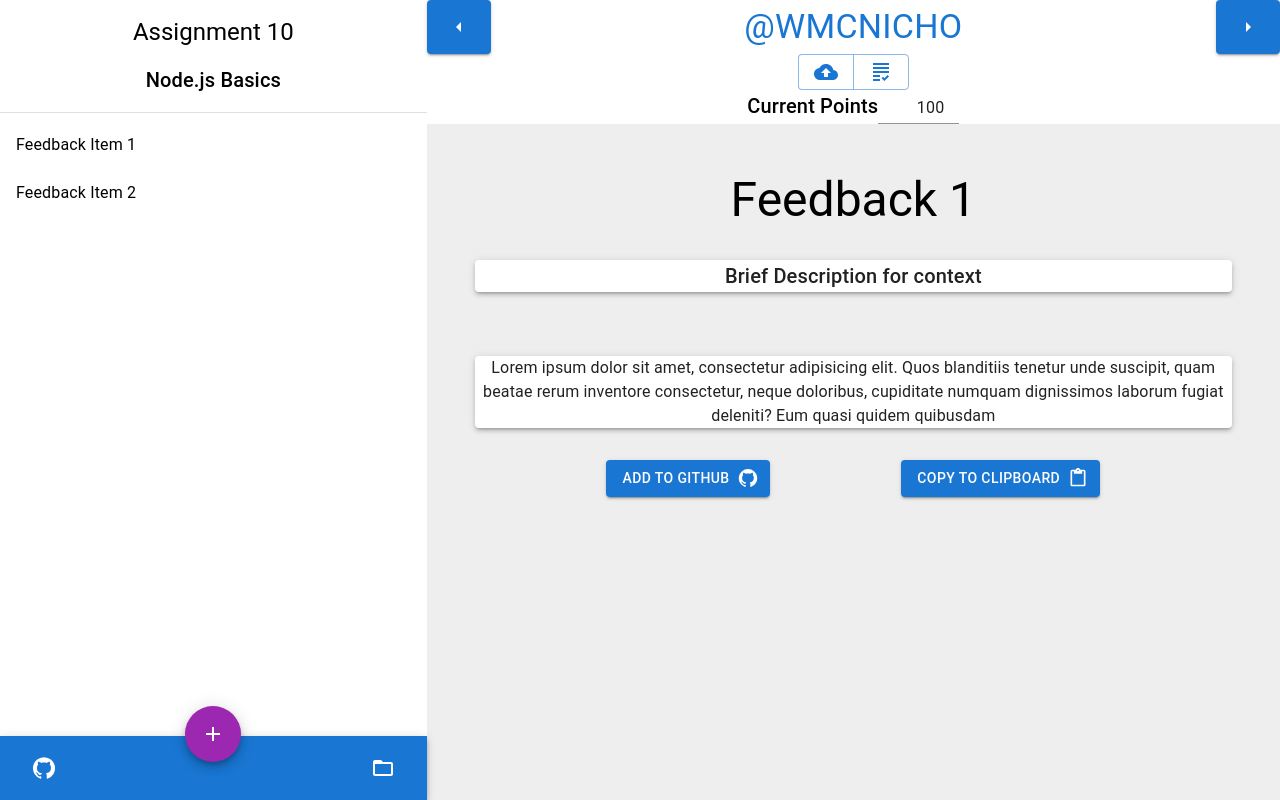
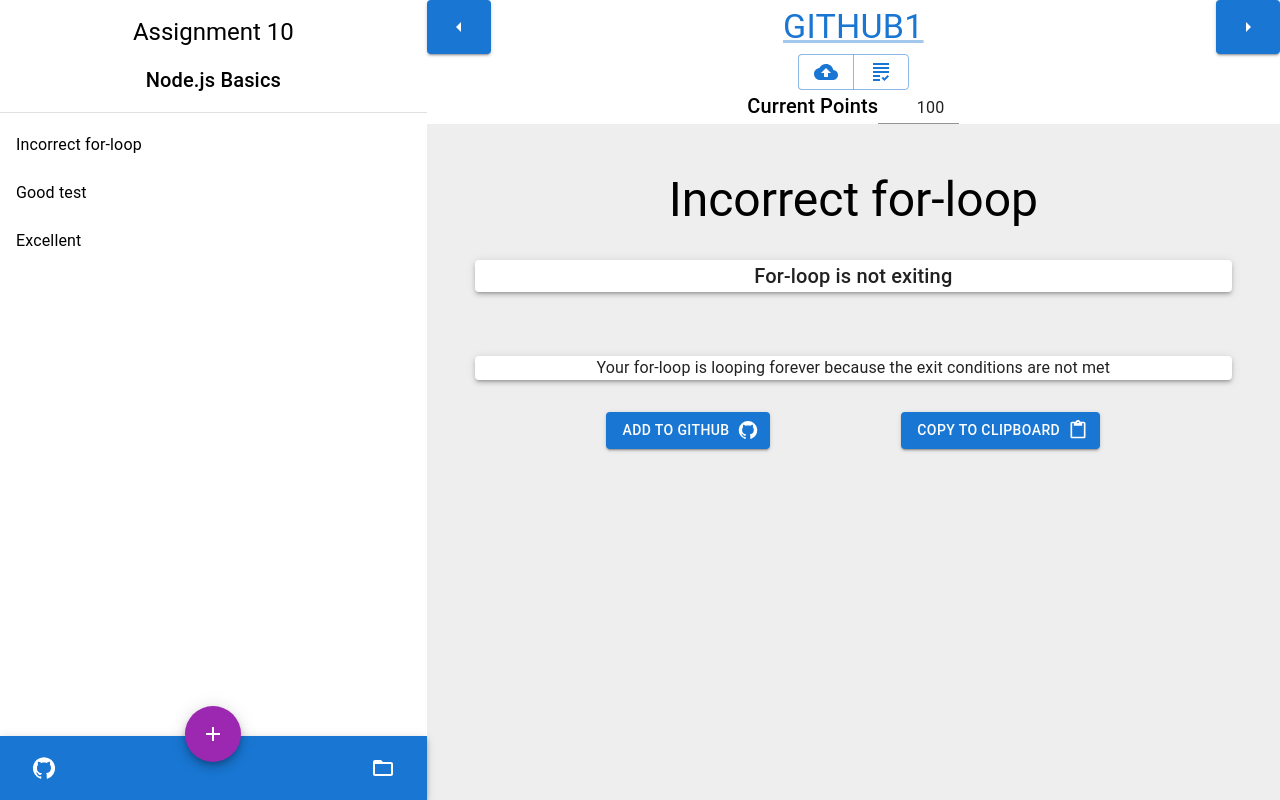
Before and after one commit to wmcnicho/FeedbackAssistant, a React (Create React App) app: page / in a window 1280 px wide. Built offline with nearby package versions, Linux system fonts and the light colour scheme.

Commit message:
Rendering data object instead of hardcoded

```diff
--- a/src/components/AppContainer.js
+++ b/src/components/AppContainer.js
@@ -5,19 +5,72 @@
 import FeedbackInfoPanel from './FeedbackInfoPanel';
 import StudentNavigation from './StudentNavigation';
 
+const mockData = {
+    "title": "Assignment 1",
+    "feedback_items": {
+        "1": {
+            "title": "Incorrect for-loop",
+            "type": "major_bug",
+            "short_desc": "For-loop is not exiting",
+            "long_desc": "Your for-loop is looping forever because the exit conditions are not met"
+        },
+        "2": {
+            "title": "Good test",
+            "type": "positive",
+            "short_desc": "Very thorough tests!",
+            "long_desc": "Your tests have a good code coverage and hit many edge cases. Keep it up!"
+        },
+        "3": {
+            "title": "Excellent",
+            "type": "positive",
+            "short_desc": "Excellent work!",
+            "long_desc": "Everything is perfect!"
+        }
+    },
+    "students": {
+        "github1": {
+            "url": "https://www.github.com/classroom1/repo-for-github1",
+            "selected_items": [
+                1
+            ]
+        },
+        "github2": {
+            "url": "https://www.github.com/classroom1/repo-for-github2",
+            "selected_items": [
+                2
+            ]
+        },
+        "github3": {
+            "url": "https://www.github.com/classroom1/repo-for-github3",
+            "selected_items": [
+                1,
+                2
+            ]
+        }
+    }
+}
+
 class AppContainer extends React.Component {
+    constructor(props) {
+        super(props);
+        this.data = mockData;
+        this.state = {
+                currentStudentHandle: "github1",
+                selectedFeedbackId: 1
+        }
+    }
 
     render() {
         return (
             <Box>
                 <Grid container sx={{height:'100vh'}}>
                 <Grid xs={4}>
-                    <FeedbackNav/>
+                    <FeedbackNav feedback={this.data.feedback_items}/>
                 </Grid>
                 <Grid xs={8} sx={{background:"#eeeeee", height:"100vh"}}>
                     <Box>
-                    <StudentNavigation/>
-                    <FeedbackInfoPanel/>
+                    <StudentNavigation students={this.data.students} currentStudent={this.state.currentStudentHandle}/>
+                    <FeedbackInfoPanel currentFeedback={this.data.feedback_items[this.state.selectedFeedbackId]}/>
                     </Box>
                 </Grid>
                 </Grid>
--- a/src/components/FeedbackInfoPanel.js
+++ b/src/components/FeedbackInfoPanel.js
@@ -6,21 +6,22 @@
 class FeedbackInfoPanel extends React.Component {
     constructor(props) {
         super(props);
+        this.state= {"feedbackObj": this.props.currentFeedback}
     }
 
     render() {
         return(
             <React.Fragment>
                 <Box p={6}>
-                    <Typography variant="h3">Feedback 1</Typography>
+                    <Typography variant="h3">{this.state.feedbackObj.title}</Typography>
                     <Box py={4}>
                         <Paper elevation={3}>
-                            <Typography variant="h6">Brief Description for context</Typography>
+                            <Typography variant="h6">{this.state.feedbackObj.short_desc}</Typography>
                         </Paper>
                     </Box>
                     <Box py={4}>
                         <Paper  elevation={3}>
-                            <Typography variant="body1">Lorem ipsum dolor sit amet, consectetur adipisicing elit. Quos blanditiis tenetur unde suscipit, quam beatae rerum inventore consectetur, neque doloribus, cupiditate numquam dignissimos laborum fugiat deleniti? Eum quasi quidem quibusdam</Typography>
+                            <Typography variant="body1">{this.state.feedbackObj.long_desc}</Typography>
                         </Paper>
                     </Box>
                     <Box display={{display:'flex', justifyContent:"space-evenly"}}>
--- a/src/components/FeedbackNav.js
+++ b/src/components/FeedbackNav.js
@@ -14,6 +14,7 @@
 import AddIcon from '@mui/icons-material/Add';
 import GitHubIcon from '@mui/icons-material/GitHub';
 import FolderOpenIcon from '@mui/icons-material/FolderOpen';
+import FeedbackNavItem from './FeedbackNavItem';
 
 const StyledFab = styled(Fab)({
   position: 'absolute',
@@ -27,6 +28,7 @@
 class FeedbackNav extends React.Component {
     constructor(props) {
         super(props);
+        this.feedback = this.props.feedback;
     }
 
     render() {
@@ -50,16 +52,9 @@
                     <Divider />
                     <nav aria-label="secondary mailbox folders">
                       <List>
-                        <ListItem disablePadding>
-                          <ListItemButton>
-                            <ListItemText primary="Feedback Item 1" />
-                          </ListItemButton>
-                        </ListItem>
-                        <ListItem disablePadding>
-                          <ListItemButton component="a" href="#simple-list">
-                            <ListItemText primary="Feedback Item 2" />
-                          </ListItemButton>
-                        </ListItem>
+                         {Object.keys(this.feedback).map(fb => (
+                          <FeedbackNavItem key={fb.title} title={this.feedback[fb].title}/>
+                         ))}
                       </List>
                     </nav>
                   </Box>
--- /dev/null
+++ b/src/components/FeedbackNavItem.js
@@ -0,0 +1,19 @@
+import { ListItem, ListItemButton, ListItemText } from '@mui/material';
+import React from 'react'
+
+class FeedbackNavItem extends React.Component {
+    constructor(props) {
+        super(props);
+    }
+
+    render() {
+        return(
+                <ListItem disablePadding>
+                    <ListItemButton>
+                        <ListItemText primary={this.props.title} />
+                    </ListItemButton>
+                </ListItem>
+        )
+    }
+}
+export default FeedbackNavItem
--- a/src/components/StudentNavigation.js
+++ b/src/components/StudentNavigation.js
@@ -5,12 +5,16 @@
 import ArrowRightIcon from '@mui/icons-material/ArrowRight';
 import CloudUploadIcon from '@mui/icons-material/CloudUpload';
 import GradingIcon from '@mui/icons-material/Grading';
-import { Button, ButtonGroup, IconButton, Input, Tooltip, Typography } from '@mui/material';
+import { Button, ButtonGroup, IconButton, Input, Link, Tooltip, Typography } from '@mui/material';
 
 class StudentNavigation extends React.Component {
     constructor(props) {
         super(props);
-        this.state = {"score": 100};
+        this.students = props.students;
+        this.state = {
+                "score": 100,
+                "currentStudent": this.props.currentStudent
+            };
     }
 
     handleScoreChange(event, newScore) {
@@ -38,7 +42,11 @@
                             </Tooltip>
                             <Button>
                                 <Tooltip title="View On Github">
-                                    <Typography component='h6' variant='h4'>@wmcnicho</Typography>
+                                    <Typography component='h6' variant='h4'>
+                                        <Link href={this.students[this.state.currentStudent].url}>
+                                            {this.state.currentStudent}
+                                        </Link>
+                                    </Typography>
                                 </Tooltip>
                             </Button>
                             <Tooltip title="Next Submission" placement='bottom'>
```
